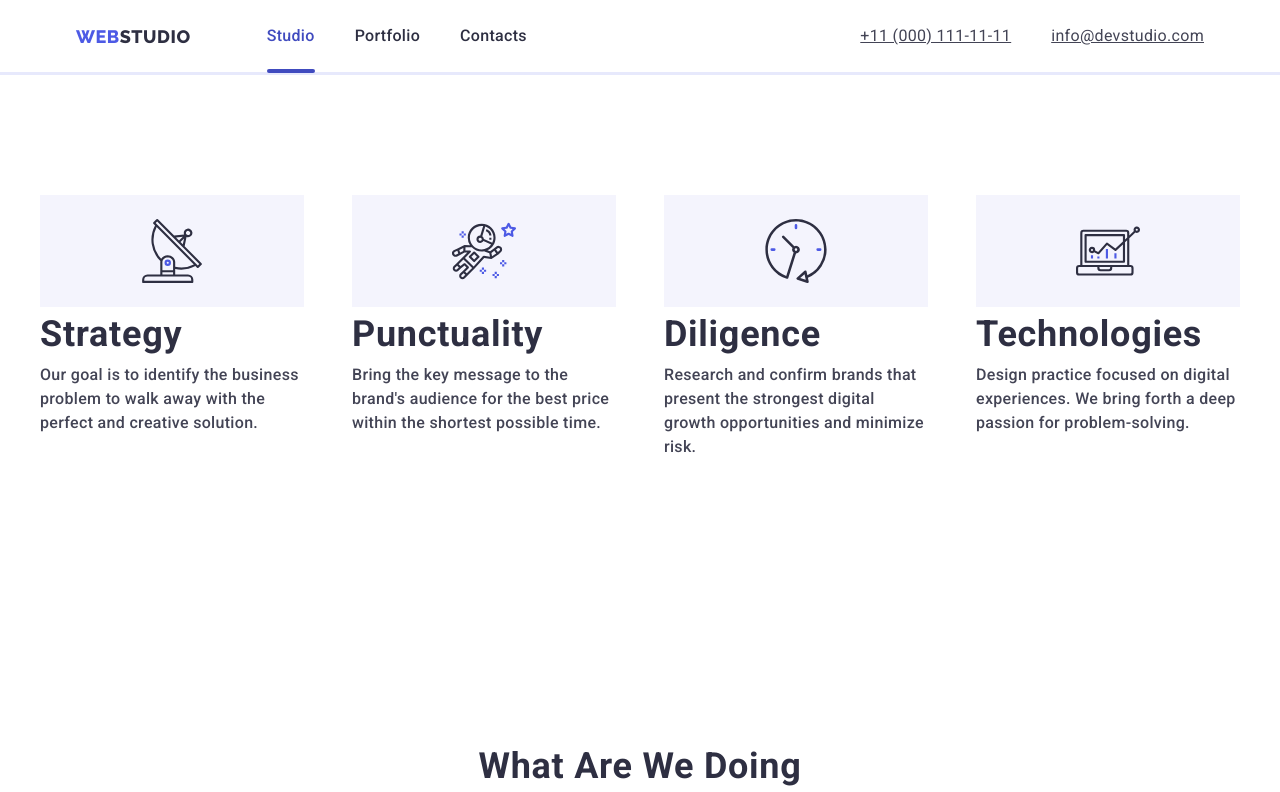
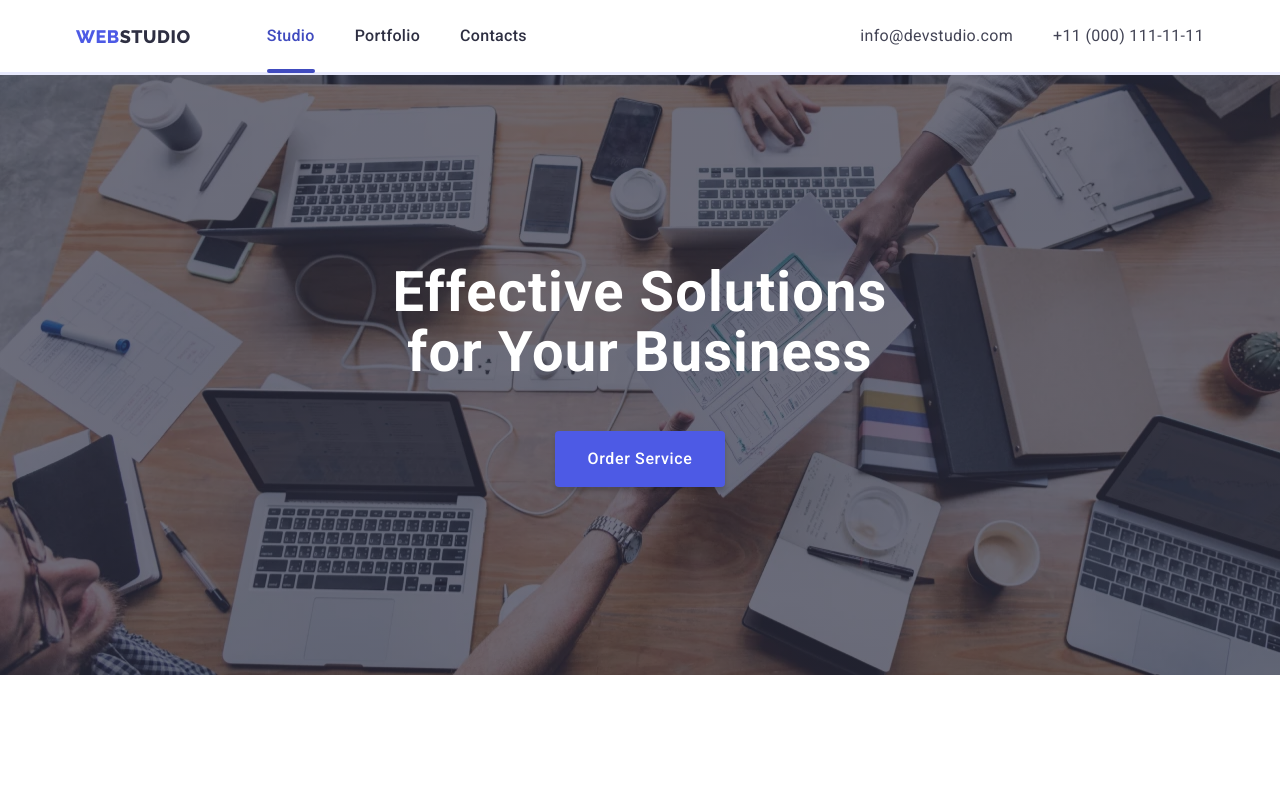
Before and after one commit to Amarono/goit-markup-hw-07, a plain HTML site: page index.html in a window 1280 px wide. Shown: the top 792 px of the page. Drawn offline with nearby package versions, Linux system fonts and the light colour scheme.

Commit message:
added images

```diff
--- a/css/styles.css
+++ b/css/styles.css
@@ -26,7 +26,8 @@ body {
   margin: 0;
   background-color: var(--background-white);
   color: var(--text);
-  font-family: 'Roboto', 'sans-serif';
+  font-weight: 400;
+  font-family: 'Roboto', sans-serif;
   letter-spacing: 0.02em;
 }
 /* container */
@@ -52,7 +53,7 @@ body {
   }
 }
 /* Reset Start */
-h1,
+/* h1,
 h2,
 h3,
 h4,
@@ -60,7 +61,7 @@ h5,
 h6,
 p {
   margin: 0;
-}
+} */
 
 ul {
   margin: 0;
@@ -76,6 +77,12 @@ img {
   display: block;
   max-width: 100%;
   height: auto;
+  object-fit: cover;
+  object-position: center;
+}
+
+a {
+  text-decoration: none;
 }
 
 .visually-hidden {
@@ -226,7 +233,7 @@ img {
 
 /* Contacs */
 
-.hero-container {
+/* .hero-container {
   max-width: 1440px;
   margin: auto;
   padding-top: 188px;
@@ -237,18 +244,93 @@ img {
   background-position: center;
   background-size: cover;
   background-repeat: no-repeat;
+} */
+.hero-section {
+  min-width: 320px;
+  max-width: 480px;
+  margin: 0 auto;
+  padding: 112px 0;
+  background-image: linear-gradient(to right, rgba(46, 47, 66, 0.7), rgba(46, 47, 66, 0.7)),
+    url(../images/bg_mob@1x.webp);
+  text-align: center;
+  background-size: cover;
 }
 
-.hero-title {
+@media (min-device-pixel-ratio: 2), (min-resolution: 192dpi), (min-resolution: 2dppx) {
+  .hero-section {
+    background-image: linear-gradient(to right, rgba(46, 47, 66, 0.7), rgba(46, 47, 66, 0.7)),
+      url(../images/bg_mob@2x.webp);
+  }
+}
+
+@media screen and (min-width: 481px) {
+  .hero-section {
+    max-width: 768px;
+    padding-top: 112px;
+    padding-bottom: 108px;
+    background-image: linear-gradient(to right, rgba(46, 47, 66, 0.7), rgba(46, 47, 66, 0.7)),
+      url(../images/hw7background/bg_tablet@1x.webp);
+  }
+
+  @media (min-device-pixel-ratio: 2), (min-resolution: 192dpi), (min-resolution: 2dppx) {
+    .hero-section {
+      background-image: linear-gradient(to right, rgba(46, 47, 66, 0.7), rgba(46, 47, 66, 0.7)),
+        url(../images/hw7background/bg_tablet@2x.webp);
+    }
+  }
+}
+
+@media screen and (min-width: 769px) {
+  .hero-section {
+    max-width: 1980px;
+    padding: 188px 0;
+    background-image: linear-gradient(to right, rgba(46, 47, 66, 0.7), rgba(46, 47, 66, 0.7)),
+      url(../images/hw7background/bg_desktop@1x.webp);
+  }
+
+  @media (min-device-pixel-ratio: 2), (min-resolution: 192dpi), (min-resolution: 2dppx) {
+    .hero-section {
+      background-image: linear-gradient(to right, rgba(46, 47, 66, 0.7), rgba(46, 47, 66, 0.7)),
+        url(../images/hw7background/bg_desktop@2x.webp);
+    }
+  }
+}
+
+/* .hero-title {
   width: 494px;
   margin-right: auto;
   margin-bottom: 48px;
   margin-left: auto;
   color: var(--background-white);
-  font-size: 56px;
+  font-size: 36px;
   line-height: calc(60 / 56);
   text-align: center;
+} */
+.hero-title {
+  margin-top: 0;
+  margin-bottom: 72px;
+
+  color: var(--background-white);
+  font-size: 36px;
+  line-height: 1.11;
+  letter-spacing: 0.02em;
 }
+
+@media screen and (min-width: 768px) {
+  .hero-title {
+    margin-bottom: 40px;
+
+    line-height: 1.07;
+    font-size: 56px;
+  }
+}
+
+@media screen and (min-width: 1158px) {
+  .hero-title {
+    margin-bottom: 48px;
+  }
+}
+
 /* Button */
 
 .primary-btn {
@@ -266,7 +348,7 @@ img {
 }
 
 .primary-btn {
-  display: block;
+  display: inline-block;
   align-items: center;
   margin-right: auto;
   margin-left: auto;
@@ -1288,6 +1370,14 @@ img {
 .btn-send:focus {
   background-color: var(--pressed-state);
 }
+
+@media screen and (max-width: 392px) {
+  .modal,
+  .comment,
+  .form {
+    width: 100%;
+  }
+}
 /* MOBILE */
 .menu-toggle {
   display: flex;
@@ -1399,7 +1489,14 @@ img {
 }
 
 .mobile-menu-link > .item + .item {
-  margin-left: 56px;
+  margin-left: 25px;
+  scroll-margin-left: 25px;
+}
+
+@media screen and (min-width: 428px) {
+  .mobile-menu-link > .item + .item {
+    margin-left: 56px;
+  }
 }
 
 .mobile-menu-cont .link-burger {
@@ -1408,6 +1505,14 @@ img {
   line-height: 1.2;
   letter-spacing: 0.02em;
   color: var(--dark);
+}
+.mobile-menu-cont .link-burger:hover,
+.mobile-menu-cont .link-burger:focus {
+  font-weight: 600;
+  font-size: 36px;
+  line-height: 1.11;
+  text-transform: capitalize;
+  color: var(--primary-brand);
 }
 
 .mobile-menu-cont > .item + .item {
--- a/index.html
+++ b/index.html
@@ -34,12 +34,12 @@
         <!-- Navigation -->
         <ul class="contact-resp contact-list">
           <li class="item"
-            ><a class="link contact-item" href="tel:+110001111111">+11 (000) 111-11-11</a></li
-          >
-          <li class="item"
             ><a class="link contact-item" href="mailto:info@devstudio.com"
               >info@devstudio.com</a
             ></li
+          >
+          <li class="item"
+            ><a class="link contact-item" href="tel:+110001111111">+11 (000) 111-11-11</a></li
           >
         </ul>
         <!-- Burger-btn -->
@@ -62,12 +62,15 @@
     </header>
     <main>
       <!-- /** |============================ | Hero-section |============================ */ -->
-      <!-- <section class="hero-section">
+      <section class="hero-section">
         <div class="hero-container container">
-          <h1 class="hero-title">Effective Solutions for Your Business</h1>
+          <h1 class="hero-title">
+            Effective Solutions <br />
+            for Your Business
+          </h1>
           <button class="primary-btn" data-modal-open type="button">Order Service</button>
         </div>
-      </section> -->
+      </section>
       <!-- /** |============================ | Features |============================ */ -->
       <section class="section feature-section">
         <div class="container feature-container">
```
Also changed, not shown: images/bg_desktop@1x.webp (added), images/bg_desktop@2x.webp (added), images/bg_mob@1x.webp (added), images/bg_mob@2x.webp (added), images/bg_tablet@1x.webp (added), images/bg_tablet@2x.webp (added), images/hw7background/bg_desktop@1x.webp (added), images/hw7background/bg_desktop@2x.webp (added), images/hw7background/bg_mob@1x.webp (added), images/hw7background/bg_mob@2x.webp (added), images/hw7background/bg_tablet@1x.webp (added), images/hw7background/bg_tablet@2x.webp (added).
